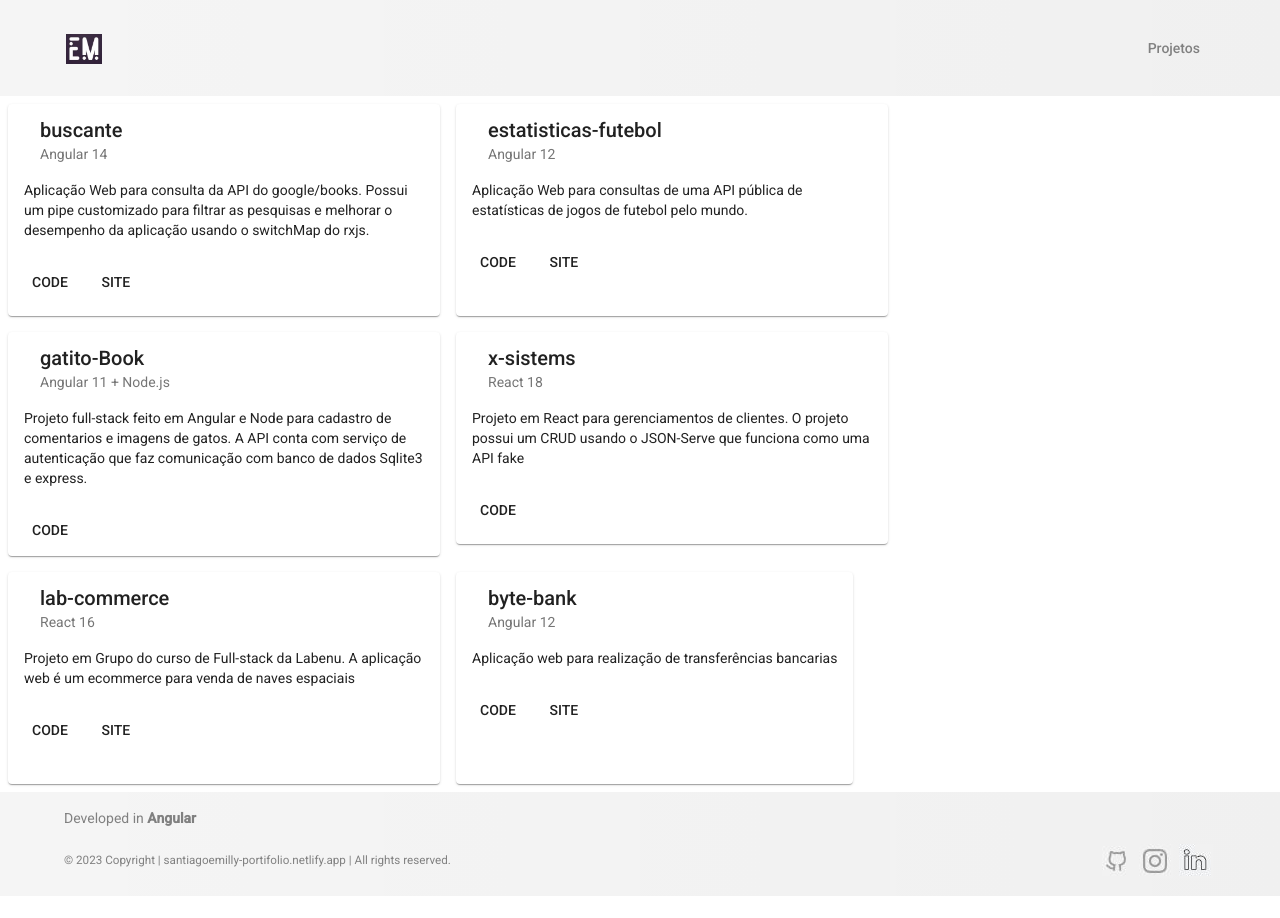
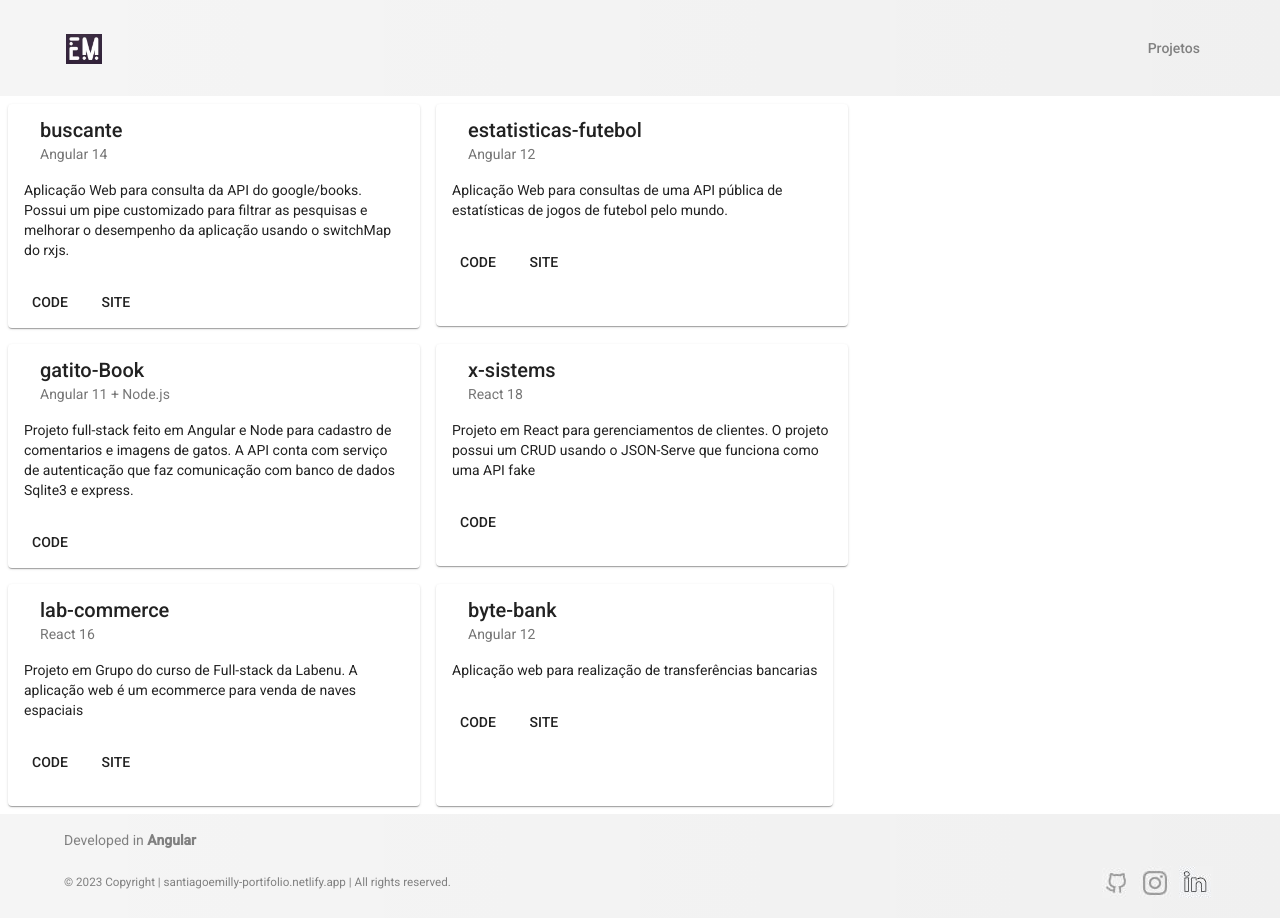
Before and after one commit to emillysant/portifolio, an Angular app: page /projects in a window 1280 px wide. Before the commit the page ends 896 px from the top, so only its background shows below. Built offline with nearby package versions, Linux system fonts and the light colour scheme.

Commit message:
ajuste projetos

```diff
--- a/src/app/views/projects/projects.component.css
+++ b/src/app/views/projects/projects.component.css
@@ -3,8 +3,8 @@
 }
 
 .example-card {
-  max-width: 400px;
-  min-height: 180px;
+  max-width: 380px;
+  min-height: 190px;
   margin: 8px;
 }
 
```
